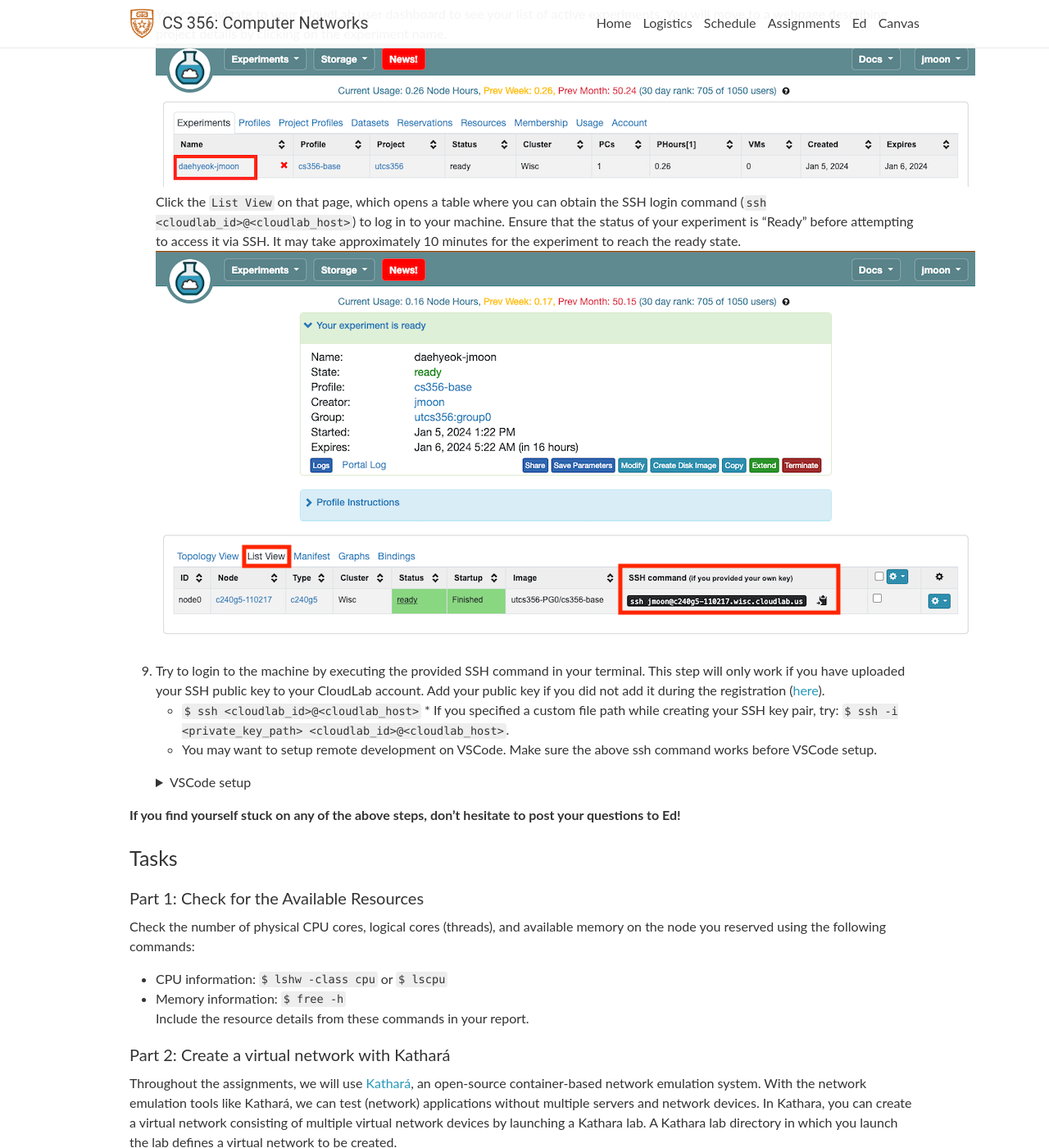
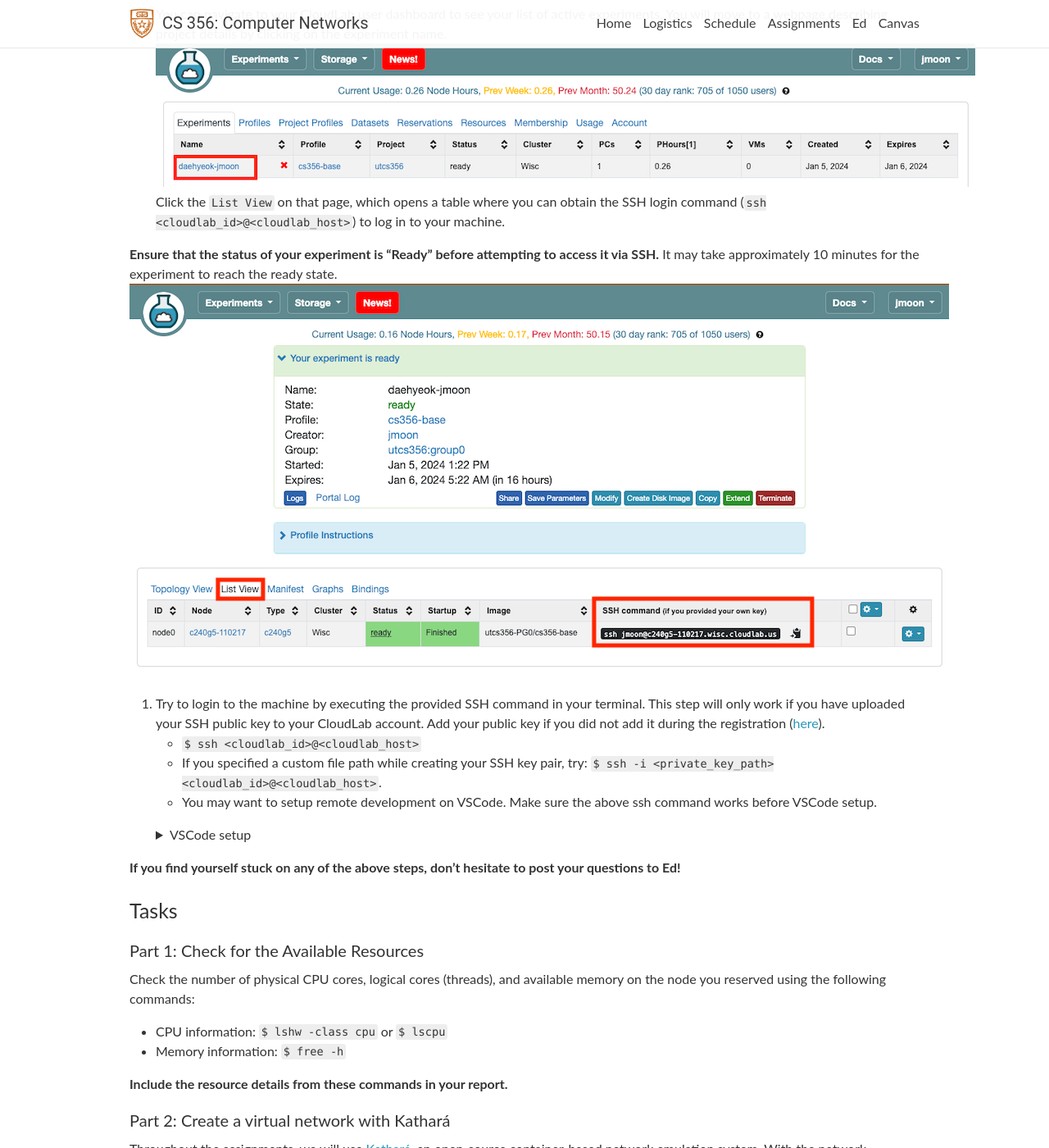
Before and after one commit to utcs356/sp25, a Jekyll site: the page built from _pages/0_cloulab_kathara.md, in a window 1280 px wide and 1400 px high, scrolled down 5582 px. Shown: the whole window at 82% size. Built offline with Jekyll 4.4.1, drawn with Linux system fonts in a browser that asks for light colours; nearby versions of some CDN libraries; comment, search, counter and statistics services are not loaded; some of the changed text lies outside the part shown.

```diff
--- a/_pages/0_cloulab_kathara.md
+++ b/_pages/0_cloulab_kathara.md
@@ -82,12 +82,13 @@ An experiment in CloudLab means the instantiation of a profile. You can think of
 8. You can navigate to your CloudLab user dashboard to see your list of active experiments. You will move to a webpage describing project details by clicking on the experiment name.
 ![start_exp_step8_1]({{site.baseurl}}/assets/img/assignments/assignment0/start_exp_step8_1.png)
 Click the `List View` on that page, which opens a table where you can obtain the SSH login command (`ssh <cloudlab_id>@<cloudlab_host>`) to log in to your machine.
-Ensure that the status of your experiment is "Ready" before attempting to access it via SSH. It may take approximately 10 minutes for the experiment to reach the ready state.
+
+**Ensure that the status of your experiment is "Ready" before attempting to access it via SSH.** It may take approximately 10 minutes for the experiment to reach the ready state.
 ![start_exp_step8_2]({{site.baseurl}}/assets/img/assignments/assignment0/start_exp_step8_2.png)
 
 9. Try to login to the machine by executing the provided SSH command in your terminal. This step will only work if you have uploaded your SSH public key to your CloudLab account. Add your public key if you did not add it during the registration ([here](https://www.cloudlab.us/ssh-keys.php)).
 	* `$ ssh <cloudlab_id>@<cloudlab_host>`
-  * If you specified a custom file path while creating your SSH key pair, try: `$ ssh -i <private_key_path> <cloudlab_id>@<cloudlab_host>`.
+	* If you specified a custom file path while creating your SSH key pair, try: `$ ssh -i <private_key_path> <cloudlab_id>@<cloudlab_host>`.
 	* You may want to setup remote development on VSCode. Make sure the above ssh command works before VSCode setup.
 	<details>
 	<summary markdown="span">VSCode setup</summary>
@@ -106,7 +107,8 @@ Ensure that the status of your experiment is "Ready" before attempting to access
 Check the number of physical CPU cores, logical cores (threads), and available memory on the node you reserved using the following commands:
   * CPU information: `$ lshw -class cpu` or `$ lscpu`
   * Memory information: `$ free -h`
-Include the resource details from these commands in your report.
+
+**Include the resource details from these commands in your report.**
 
 #### Part 2: Create a virtual network with Kathará
 Throughout the assignments, we will use [Kathará](https://www.kathara.org/), an open-source container-based network emulation system. With the network emulation tools like Kathará, we can test (network) applications without multiple servers and network devices. In Kathara, you can create a virtual network consisting of multiple virtual network devices by launching a Kathara lab. A Kathara lab directory in which you launch the lab defines a virtual network to be created.
```
Also changed, not shown: other parts of _pages/0_cloulab_kathara.md (+1 -1 lines).
